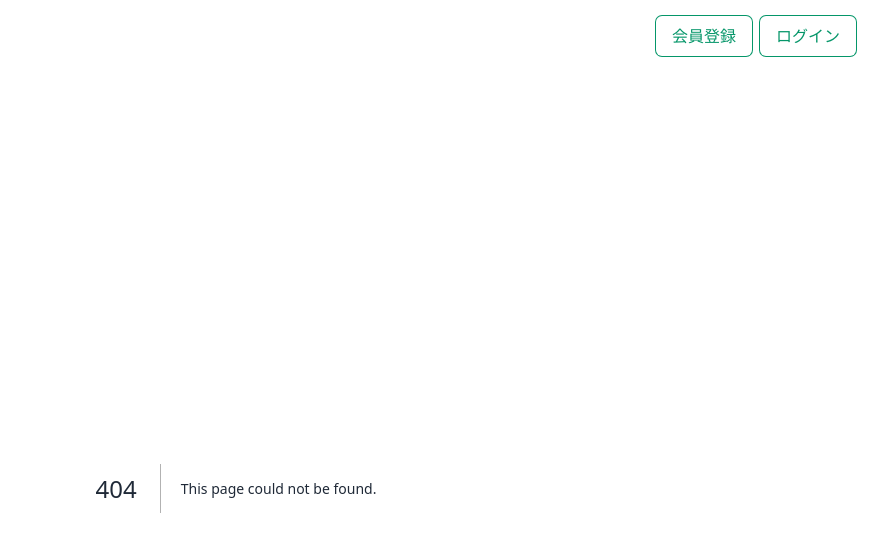
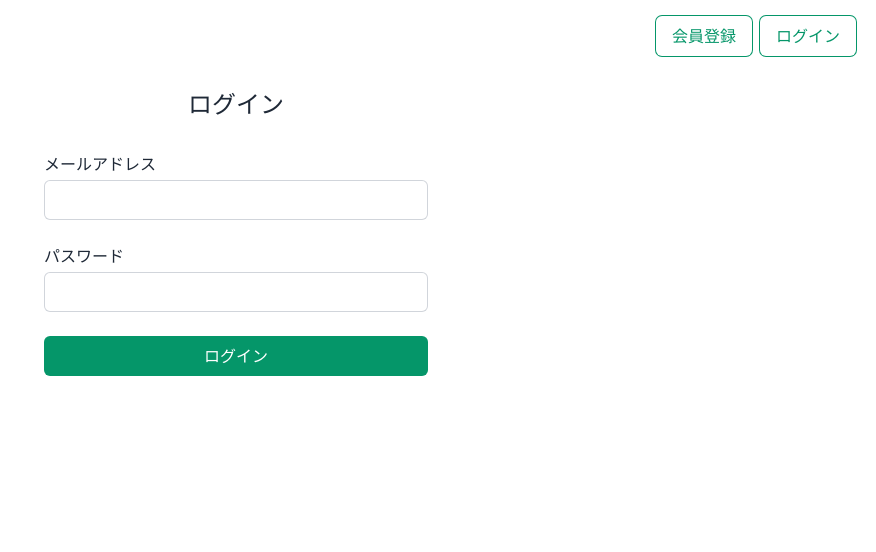
Before and after one commit to shinichinomura/recipe-note-frontend, a Next.js app: page /login in a window 1280 px wide. Before the commit this address had no page. Shown: the top 552 px of the page, without its empty margins (404-1280 px from the left). Built offline with nearby package versions, Linux system fonts and the light colour scheme.

Commit message:
ログイン、ログアウトを実装

```diff
--- /dev/null
+++ b/app/_components/header_menu.tsx
@@ -0,0 +1,48 @@
+'use client'
+
+import React, {useContext, useEffect} from "react"
+import Link from "next/link"
+import LoginContext from "@/app/_contexts/login_context"
+import {useRouter} from "next/navigation";
+
+export default function HeaderMenu() {
+  const loginContext = useContext(LoginContext)
+  const router = useRouter()
+
+  const LogOut = () => {
+    fetch('http://localhost:3000/logout', {
+      method: 'POST',
+      headers: {
+        'Authorization': `Bearer ${loginContext.token}`
+      }
+    })
+      .then((response) => {
+        return response.json()
+      })
+      .then((data) => {
+        loginContext.setCurrentUserAccount({
+          id: null,
+          displayName: null
+        })
+        loginContext.setToken(null)
+        router.push('/')
+      })
+  }
+
+  return (
+    <div className="flex">
+      {
+        !loginContext.currentUserAccount.id ? (
+          <>
+            <Link href="/signup" className="rounded-md ring-1 ring-emerald-600 text-emerald-600 hover:opacity-75 px-4 py-2 mx-1">会員登録</Link>
+            <Link href="/login"  className="rounded-md ring-1 ring-emerald-600 text-emerald-600 hover:opacity-75 px-4 py-2 mx-1">ログイン</Link>
+          </>
+        ) : (
+          <>
+            <button onClick={LogOut} className="rounded-md ring-1 ring-emerald-600 text-emerald-600 hover:opacity-75 px-4 py-2 mx-1">ログアウト</button>
+          </>
+        )
+      }
+    </div>
+  )
+}
--- /dev/null
+++ b/app/_contexts/login_context.ts
@@ -0,0 +1,27 @@
+'use client'
+
+import { createContext } from "react"
+
+export type CurrentUserAccount = {
+  id: string|null,
+  displayName: string|null
+}
+
+export type CurrentUserAccountSetter = (currentUserAccount: CurrentUserAccount) => void
+
+const LoginContext = createContext<{
+  currentUserAccount: CurrentUserAccount,
+  setCurrentUserAccount: CurrentUserAccountSetter,
+  token: string|null,
+  setToken: (token: string|null) => void
+}>({
+  currentUserAccount: {
+    id: null,
+    displayName: null
+  },
+  setCurrentUserAccount: (currentUserAccount: CurrentUserAccount) => {},
+  token: null,
+  setToken: (token: string|null) => {},
+})
+
+export default LoginContext
--- a/app/layout.tsx
+++ b/app/layout.tsx
@@ -1,33 +1,42 @@
-import type { Metadata } from 'next'
-import Link from 'next/link'
+'use client'
+
+import React, {useState} from "react";
+import HeaderMenu from "@/app/_components/header_menu"
+import LoginContext, {CurrentUserAccount} from "@/app/_contexts/login_context"
 import './globals.css'
-
-export const metadata: Metadata = {
-  title: '口コミ交換所',
-  description: '',
-}
 
 export default function RootLayout({
   children,
 }: {
   children: React.ReactNode
 }) {
+  const [currentUserAccount, setCurrentUserAccount] = useState<CurrentUserAccount>({
+    id: null,
+    displayName: null,
+  })
+
+  const [accessToken, setAccessToken] = useState<string | null>(null)
+
   return (
     <html lang="ja">
+      <LoginContext.Provider value={{
+        currentUserAccount: currentUserAccount,
+        setCurrentUserAccount: setCurrentUserAccount,
+        token: accessToken,
+        setToken: setAccessToken,
+      }}>
         <body className="text-md text-gray-800">
           <div className="flex justify-between p-4">
             <div>
 
             </div>
-          <div className="flex">
-            <Link href="/signup" className="rounded-md ring-1 ring-emerald-600 text-emerald-600 hover:opacity-75 px-4 py-2 mx-1">会員登録</Link>
-            <Link href=""  className="rounded-md ring-1 ring-emerald-600 text-emerald-600 hover:opacity-75 px-4 py-2 mx-1">ログイン</Link>
-          </div>
+            <HeaderMenu />
           </div>
           <main className="my-4 px-4">
             {children}
           </main>
         </body>
+      </LoginContext.Provider>
     </html>
   )
 }
--- /dev/null
+++ b/app/login/page.tsx
@@ -0,0 +1,65 @@
+'use client'
+
+import React, { useState, useContext } from 'react'
+import LoginContext from "@/app/_contexts/login_context"
+import ErrorMessages from "@/app/_components/error_messages"
+
+export default function Login() {
+  const loginContext = useContext(LoginContext)
+
+  const submit = (event: React.FormEvent<HTMLFormElement>) => {
+    event.preventDefault()
+
+    const formData = new FormData(event.currentTarget)
+    const data = Object.fromEntries(formData.entries())
+
+    fetch('http://localhost:3000/login', {
+      method: 'POST',
+      headers: {
+        'Content-Type': 'application/json'
+      },
+      body: JSON.stringify(data)
+    })
+      .then((response) => {
+        return response.json()
+      })
+      .then((data) => {
+        if (data.status === 'error') {
+          setErrorMessages(data.errorMessages)
+        }
+        else {
+          loginContext.setCurrentUserAccount({
+            id: data.user_account.id,
+            displayName: data.user_account.display_name
+          })
+          loginContext.setToken(data.token)
+        }
+      })
+  }
+
+  const [errorMessages, setErrorMessages] = useState<string[]>([])
+
+  return (
+    <div className="flex flex-1 flex-col justify-center">
+      <div className="mx-auto w-full max-w-sm">
+        <h2 className="text-2xl text-center">ログイン</h2>
+      </div>
+      <div className="mx-auto w-full max-w-sm mt-8">
+        <form onSubmit={(event) => submit(event)}>
+          <ErrorMessages messages={errorMessages} />
+          <div>
+            <label htmlFor="email" className="block">メールアドレス</label>
+            <input type="email" required name="email" id="email" className="block w-full rounded-md ring-1 ring-inset ring-gray-300 p-2 mt-1" />
+          </div>
+          <div className="mt-6">
+            <label htmlFor="password" className="block">パスワード</label>
+            <input type="password" required name="password" id="password" minLength={8} maxLength={16}  className="block w-full rounded-md ring-1 ring-inset ring-gray-300 p-2 mt-1" />
+          </div>
+          <div className="mt-6">
+            <input type="submit" className="w-full rounded-md bg-emerald-600 hover:bg-emerald-500 py-2 text-white" value="ログイン" />
+          </div>
+        </form>
+      </div>
+    </div>
+  )
+}
--- /dev/null
+++ b/app/logout/page.tsx
@@ -0,0 +1,14 @@
+'use client'
+
+export default function Logout() {
+  return (
+    <div className="flex flex-1 flex-col justify-center">
+      <div className="mx-auto w-full max-w-sm">
+        <h2 className="text-2xl text-center">ログアウト</h2>
+        <p>
+          ログアウトしました。
+        </p>
+      </div>
+    </div>
+  )
+}
```
Lines whose indentation alone changed are shown as unchanged.
